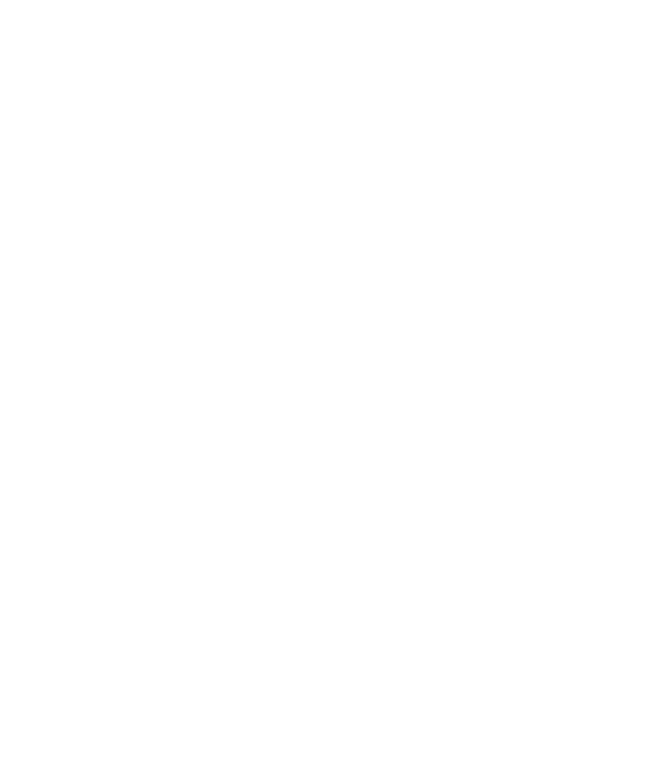
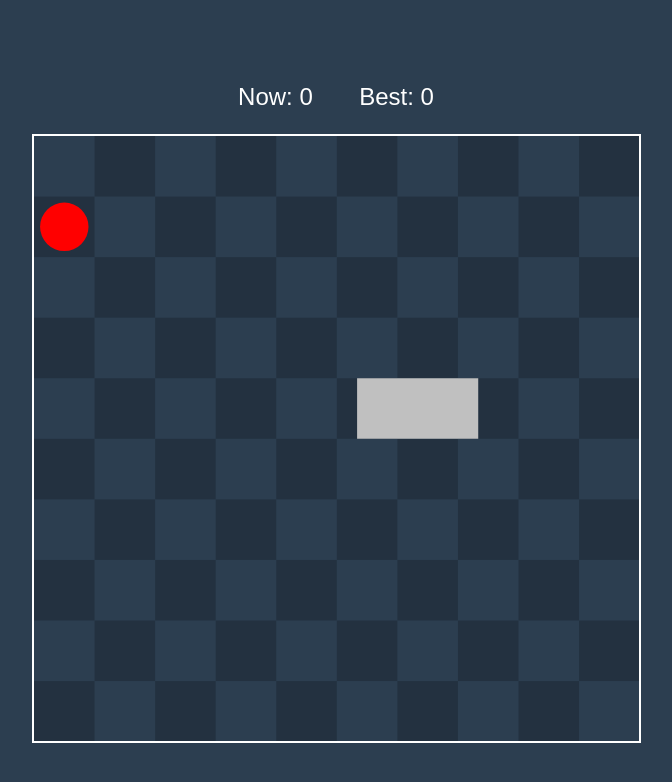
Before and after one commit to Vasek2024/gameSnakeOOP, a plain HTML site: page index.html in a window 1280 px wide. Shown: the whole page, without its empty margins (304-976 px from the left). Drawn offline with Linux system fonts and the light colour scheme.

Commit message:
Делал по видео в ООП

```diff
--- a/index.html
+++ b/index.html
@@ -1,11 +1,17 @@
 <!DOCTYPE html>
-<html lang="en">
-<head>
-    <meta charset="UTF-8">
-    <meta name="viewport" content="width=device-width, initial-scale=1.0">
-    <title>Document</title>
-</head>
-<body>
-
-</body>
+<html>
+  <head>
+    <meta charset="utf-8" />
+    <meta name="viewport" content="width=device-width, initial-scale=1" />
+    <title>Snake Game</title>
+    <link rel="stylesheet" href="style.css">
+  </head>
+  <body>
+    <header>
+      <p>Now: <span id="current-score"></span></p>
+      <p>Best: <span id="best-score"></span></p>
+    </header>
+    <div id="container"></div>
+  </body>
+  <script src="./js/myJs.js"></script>
 </html>
--- a/js/myJs.js
+++ b/js/myJs.js
@@ -0,0 +1,469 @@
+// #общие полезности региона
+const getRange = length => [...Array(length).keys()]
+const getWithoutLastElement = array => array.slice(0, array.length - 1)
+const areEqual = (one, another) => Math.abs(one - another) < 0.00000000001
+const getRandomFrom = array => array[Math.floor(Math.random() * array.length)]
+const getLastElement = array => array[array.length - 1]
+// #крайний регион
+
+// #геометрия области
+//
+class Vector {
+  constructor(x, y) {// массив координат
+    this.x = x
+    this.y = y
+  }
+// возвращаем новое значение вектора длягоовы
+  subtract({ x, y }) {// Из одного вектора вычисляем другой
+    return new Vector(this.x - x, this.y - y) // и возвращаем новое значение вектора
+  }
+
+  add({ x, y }) {
+    return new Vector(this.x + x, this.y + y)
+  }
+// массштабируем вектор для тела
+  scaleBy(number) {// умножаем компоненты на число
+    return new Vector(this.x * number, this.y * number)
+  }
+
+  length() {
+    return Math.hypot(this.x, this.y)
+  }
+
+  normalize() {
+    return this.scaleBy(1 / this.length())
+  }
+
+  isOpposite(vector) {
+    const { x, y } = this.add(vector)
+    return areEqual(x, 0) && areEqual(y, 0)
+  }
+
+  equalTo({ x, y }) {
+    return areEqual(this.x, x) && areEqual(this.y, y)
+  }
+}
+
+class Segment {
+  constructor(start, end) {
+    this.start = start
+    this.end = end
+  }
+
+  getVector() {
+    return this.end.subtract(this.start)
+  }
+
+  length() {
+    return this.getVector().length()
+  }
+
+  isPointInside(point) {
+    const first = new Segment(this.start, point)
+    const second = new Segment(point, this.end)
+    return areEqual(this.length(), first.length() + second.length())
+  }
+
+  getProjectedPoint({ x, y }) {
+    const { start, end } = this
+    const { x: px, y: py } = end.subtract(start)
+    const u = ((x - start.x) * px + (y - start.y) * py) / (px * px + py * py)
+    return new Vector(start.x + u * px, start.y + u * py)
+  }
+}
+
+const getSegmentsFromVectors = vectors => getWithoutLastElement(vectors)
+  .map((one, index) => new Segment(one, vectors[index + 1]))
+// #endregion
+
+// время вызова setInterval
+const UPDATE_EVERY = 1000 / 60
+
+// векторное направление змеи
+const DIRECTION = {
+  TOP: new Vector(0, -1),
+  RIGHT: new Vector(1, 0),
+  DOWN: new Vector(0, 1),
+  LEFT: new Vector(-1, 0)
+}
+// Начальные параметры
+const DEFAULT_GAME_CONFIG = {
+  width: 10,// ширина
+  height: 10,// высота
+  speed: 0.005,// скорость прохожденияклеток
+  initialSnakeLength: 2,// длина змеи
+  initialDirection: DIRECTION.RIGHT// направление вправо
+}
+//
+const MOVEMENT_KEYS = {
+  TOP: [87, 38],
+  RIGHT: [68, 39],
+  DOWN: [83, 40],
+  LEFT: [65, 37]
+}
+
+const STOP_KEY = 32
+// #endregion
+
+// #region game core
+// расположение еды (чтоб еда не совпадала стелом змеи)
+const getFood = (width, height, snake) => {
+  const allPositions = getRange(width).map(x =>
+    getRange(height).map(y => new Vector(x + 0.5, y + 0.5))
+  ).flat()
+  const segments = getSegmentsFromVectors(snake)
+  const freePositions = allPositions
+    .filter(point => segments.every(segment => !segment.isPointInside(point)))
+  return getRandomFrom(freePositions)
+}
+
+//
+// config (содержит настройки игры)
+// состояние игры с полученными параметрпми
+const getGameInitialState = (config = {}) => {
+  const {
+    width,// ширина
+    height,// высота
+    speed,// скорость
+    initialSnakeLength,// длина змеи
+    initialDirection// начальное направление движения (вправо)
+  } = { ...config, ...DEFAULT_GAME_CONFIG }// делаем config по умолчанию
+  const head = new Vector(// нахожим координату головы
+    Math.round(width / 2) - 0.5,
+    Math.round(height / 2) - 0.5
+  )
+//   находим координаты хвоста (относительно головы)
+  const tailtip = head.subtract(initialDirection.scaleBy(initialSnakeLength))
+  const snake = [tailtip, head]// создаём змею от хвоста к голове
+  const food = getFood(width, height, snake)// координаты еды (передаём ширину, высоту (поля) и расположение змеи)
+// возвращаем значения дляпереопределения змеи
+  return {
+    width,
+    height,
+    speed,
+    initialSnakeLength,
+    initialDirection,
+    snake,
+    direction: initialDirection,
+    food,
+    score: 0
+  }
+}
+
+const getNewTail = (oldSnake, distance) => {
+  const { tail } = getWithoutLastElement(oldSnake).reduce((acc, point, index) => {
+    if (acc.tail.length !== 0) {
+      return {
+        ...acc,
+        tail: [...acc.tail, point]
+      }
+    }
+    const next = oldSnake[index + 1]
+    const segment = new Segment(point, next)
+    const length = segment.length()
+    if (length >= distance) {
+      const vector = segment.getVector().normalize().scaleBy(acc.distance)
+      return {
+        distance: 0,
+        tail: [...acc.tail, point.add(vector)]
+      }
+    } else {
+      return {
+        ...acc,
+        distance: acc.distance - length
+      }
+    }
+  }, { distance, tail: [] })
+  return tail
+}
+
+const getNewDirection = (oldDirection, movement) => {
+  const newDirection = DIRECTION[movement]
+  const shouldChange = newDirection && !oldDirection.isOpposite(newDirection)
+  return shouldChange ? newDirection : oldDirection
+}
+
+const getStateAfterMoveProcessing = (state, movement, distance) => {
+  const newTail = getNewTail(state.snake, distance)
+  const oldHead = getLastElement(state.snake)
+  const newHead = oldHead.add(state.direction.scaleBy(distance))
+  const newDirection = getNewDirection(state.direction, movement)
+  if (!state.direction.equalTo(newDirection)) {
+    const { x: oldX, y: oldY } = oldHead
+    const [
+      oldXRounded,
+      oldYRounded,
+      newXRounded,
+      newYRounded
+    ] = [oldX, oldY, newHead.x, newHead.y].map(Math.round)
+    const getStateWithBrokenSnake = (old, oldRounded, newRounded, getBreakpoint) => {
+      const breakpointComponent = oldRounded + (newRounded > oldRounded ? 0.5 : -0.5)
+      const breakpoint = getBreakpoint(breakpointComponent)
+      const vector = newDirection.scaleBy(distance - Math.abs(old - breakpointComponent))
+      const head = breakpoint.add(vector)
+      return {
+        ...state,
+        direction: newDirection,
+        snake: [...newTail, breakpoint, head]
+      }
+    }
+    if (oldXRounded !== newXRounded) {
+      return getStateWithBrokenSnake(
+        oldX,
+        oldXRounded,
+        newXRounded,
+        x => new Vector(x, oldY)
+      )
+    }
+    if (oldYRounded !== newYRounded) {
+      return getStateWithBrokenSnake(
+        oldY,
+        oldYRounded,
+        newYRounded,
+        y => new Vector(oldX, y)
+      )
+    }
+  }
+  return {
+    ...state,
+    snake: [...newTail, newHead]
+  }
+}
+
+const getStateAfterFoodProcessing = (state) => {
+  const headSegment = new Segment(
+    getLastElement(getWithoutLastElement(state.snake)),
+    getLastElement(state.snake)
+  )
+  if (!headSegment.isPointInside(state.food)) return state
+
+  const [tailEnd, beforeTailEnd, ...restOfSnake] = state.snake
+  const tailSegment = new Segment(beforeTailEnd, tailEnd)
+  const newTailEnd = tailEnd.add(tailSegment.getVector().normalize())
+  const snake = [newTailEnd, beforeTailEnd, ...restOfSnake]
+  const food = getFood(state.width, state.height, snake)
+  return {
+    ...state,
+    snake,
+    score: state.score + 1,
+    food
+  }
+}
+
+const isGameOver = ({ snake, width, height }) => {
+  const { x, y } = getLastElement(snake)
+  if (x < 0 || x > width || y < 0 || y > height) {
+    return true
+  }
+  if (snake.length < 5) return false
+
+  const [head, ...tail] = snake.slice().reverse()
+  return getSegmentsFromVectors(tail).slice(2).find(segment => {
+    const projected = segment.getProjectedPoint(head)
+    if (!segment.isPointInside(projected)) {
+      return false
+    }
+    const distance = new Segment(head, projected).length()
+    return distance < 0.5
+  })
+}
+
+const getNewGameState = (state, movement, timespan) => {
+  const distance = state.speed * timespan
+  const stateAfterMove = getStateAfterMoveProcessing(state, movement, distance)
+  const stateAfterFood = getStateAfterFoodProcessing(stateAfterMove)
+  if (isGameOver(stateAfterFood)) {
+    return getGameInitialState(state)
+  }
+  return stateAfterFood
+}
+
+// Находим по id игровое поле
+const getContainer = () => document.getElementById('container')
+// const getBody = () =>{
+// const getContainerBody = document.querySelector('body')
+// const getButton = document.createElement('button')
+
+// getContainerBody().appendChild(getButton)
+// getButton.setAttribute('width', width)
+// getButton.setAttribute('height', height)
+
+// }
+// console.log(getBody)
+// размер контейнера
+const getContainerSize = () => {
+  const { width, height } = getContainer().getBoundingClientRect()
+  return { width, height }// возвращаем размер контейнера
+}
+
+const clearContainer = () => {
+  const container = getContainer()
+  const [child] = container.children
+  if (child) {
+    container.removeChild(child)
+  }
+}
+// вывод игры на экран
+const getProjectors = (containerSize, game) => {
+  const widthRatio = containerSize.width / game.width
+  const heightRatio = containerSize.height / game.height
+  const unitOnScreen = Math.min(widthRatio, heightRatio)// ячейка-единица измерения
+//
+  return {// узнаём расстояние ()
+    projectDistance: distance => distance * unitOnScreen,
+    projectPosition: position => position.scaleBy(unitOnScreen)
+  }
+}
+// принимаем размеры
+const getContext = (width, height) => {
+    // берём 'tvtyn контейнера
+  const [existing] = document.getElementsByTagName('canvas')
+//   проверяем есть ли canvas
+  const canvas = existing || document.createElement('canvas')
+  if (!existing) {// если нет canvas. то добавляем его
+    getContainer().appendChild(canvas)
+  }
+  const context = canvas.getContext('2d')// получаем контекст из поля
+//   очищаем поле
+  context.clearRect(0, 0, canvas.width, canvas.height)
+//   усттанавливаем width и height
+  canvas.setAttribute('width', width)
+  canvas.setAttribute('height', height)
+  return context
+}
+
+const renderCells = (context, cellSide, width, height) => {
+  context.globalAlpha = 0.2
+  getRange(width).forEach(column => getRange(height).forEach(row => {
+    if ((column + row) % 2 === 1) {
+      context.fillRect(column * cellSide, row * cellSide, cellSide, cellSide)
+    }
+  }))
+  context.globalAlpha = 1
+}
+// параметры еды
+const renderFood = (context, cellSide, { x, y }) => {
+  context.beginPath()
+  context.arc(x, y, cellSide / 2.5, 0, 2 * Math.PI)
+  context.fillStyle = 'red'
+  context.fill()
+}
+// параметры змеи
+const renderSnake = (context, cellSide, snake) => {
+  context.lineWidth = cellSide
+  context.strokeStyle = 'silver'
+  context.beginPath()
+  snake.forEach(({ x, y }) => context.lineTo(x, y))
+  context.stroke()
+}
+
+const renderScores = (score, bestScore) => {
+  document.getElementById('current-score').innerText = score
+  document.getElementById('best-score').innerText = bestScore
+}
+
+const render = ({
+  game: {
+    width,
+    height,
+    food,// еда
+    snake,// змея
+    score
+  },
+  bestScore,// функция расстояния
+  projectDistance,// вектора
+  projectPosition
+}) => {
+    // холст в рикселях
+  const [viewWidth, viewHeight] = [width, height].map(projectDistance)
+//  возвращаем контекст
+  const context = getContext(viewWidth, viewHeight)
+  const cellSide = viewWidth / width
+  renderCells(context, cellSide, width, height)
+  renderFood(context, cellSide, projectPosition(food))
+  renderSnake(context, cellSide, snake.map(projectPosition))
+  renderScores(score, bestScore)
+}
+
+//
+const getInitialState = () => {
+  const game = getGameInitialState()// состояние игры (размер, счёт, координата змеии)
+  const containerSize = getContainerSize() // размер поля игры
+  return {
+    game,
+    bestScore: parseInt(localStorage.bestScore) || 0,// если результат 0, то берём результат из localStorage
+    ...containerSize,// удаляем контейнер (чтоб получить ширину и высоту)
+    ...getProjectors(containerSize, game)// возвращаем координату и расстояние
+  }
+}
+
+const getNewStatePropsOnTick = (oldState) => {
+  if (oldState.stopTime) return oldState
+
+  const lastUpdate = Date.now()
+  if (oldState.lastUpdate) {
+    const game = getNewGameState(
+      oldState.game,
+      oldState.movement,
+      lastUpdate - oldState.lastUpdate
+    )
+    const newProps = {
+      game,
+      lastUpdate
+    }
+    if (game.score > oldState.bestScore) {
+      localStorage.setItem('bestScore', game.score)
+      return {
+        ...newProps,
+        bestScore: game.score
+      }
+    }
+    return newProps
+  }
+
+  return {
+    lastUpdate
+  }
+}
+//
+const startGame = () => {
+  let state = getInitialState()// переменная состояния
+  const updateState = props => {
+    state = { ...state, ...props } // получаем объект и меняем состояние
+  }
+// изменение размера окна (обработчик событий)
+  window.addEventListener('resize', () => {
+    clearContainer()
+    const containerSize = getContainerSize()
+    updateState({ ...containerSize, ...getProjectors(containerSize, state.game) })
+    tick()
+  })
+  // при нажатии и удерживании клавиши
+  window.addEventListener('keydown', ({ which }) => {
+    const entries = Object.entries(MOVEMENT_KEYS)
+    const [movement] = entries.find(([, keys]) => keys.includes(which)) || [undefined]
+    updateState({ movement })
+  })
+  // при нажатии клавиши вверх
+  window.addEventListener('keyup', ({ which }) => {
+    updateState({ movement: undefined })
+    if (which === STOP_KEY) {
+      const now = Date.now()
+      if (state.stopTime) {
+        updateState({ stopTime: undefined, lastUpdate: state.time + now - state.lastUpdate })
+      } else {
+        updateState({ stopTime: now })
+      }
+    }
+  })
+// обновление состояния
+  const tick = () => {
+    const newProps = getNewStatePropsOnTick(state) // получаем новые свойства для состояния
+    updateState(newProps)
+    render(state)// для рендеренга
+  }
+  setInterval(tick, UPDATE_EVERY)
+}
+// #endregion
+
+startGame()
--- a/style.css
+++ b/style.css
@@ -0,0 +1,42 @@
+html {
+    height: 100%;
+  }
+
+  * {
+    box-sizing: border-box;
+    outline: 0;
+    margin: 0;
+  }
+
+  body {
+    height: 100%;
+    background: #2c3e50;
+    padding: 60px;
+    font-family: sans-serif;
+    display: flex;
+    flex-direction: column;
+  }
+
+  canvas {
+    border: 2px solid white;
+  }
+
+  #container {
+    flex: 1;
+    display: flex;
+    align-items: center;
+    justify-content: center;
+  }
+
+  header {
+    display: flex;
+    flex-direction: row;
+    align-items: center;
+    justify-content: center;
+    color: white;
+  }
+
+  p {
+    font-size: 3vmin;
+    margin: 2%;
+  }
```
